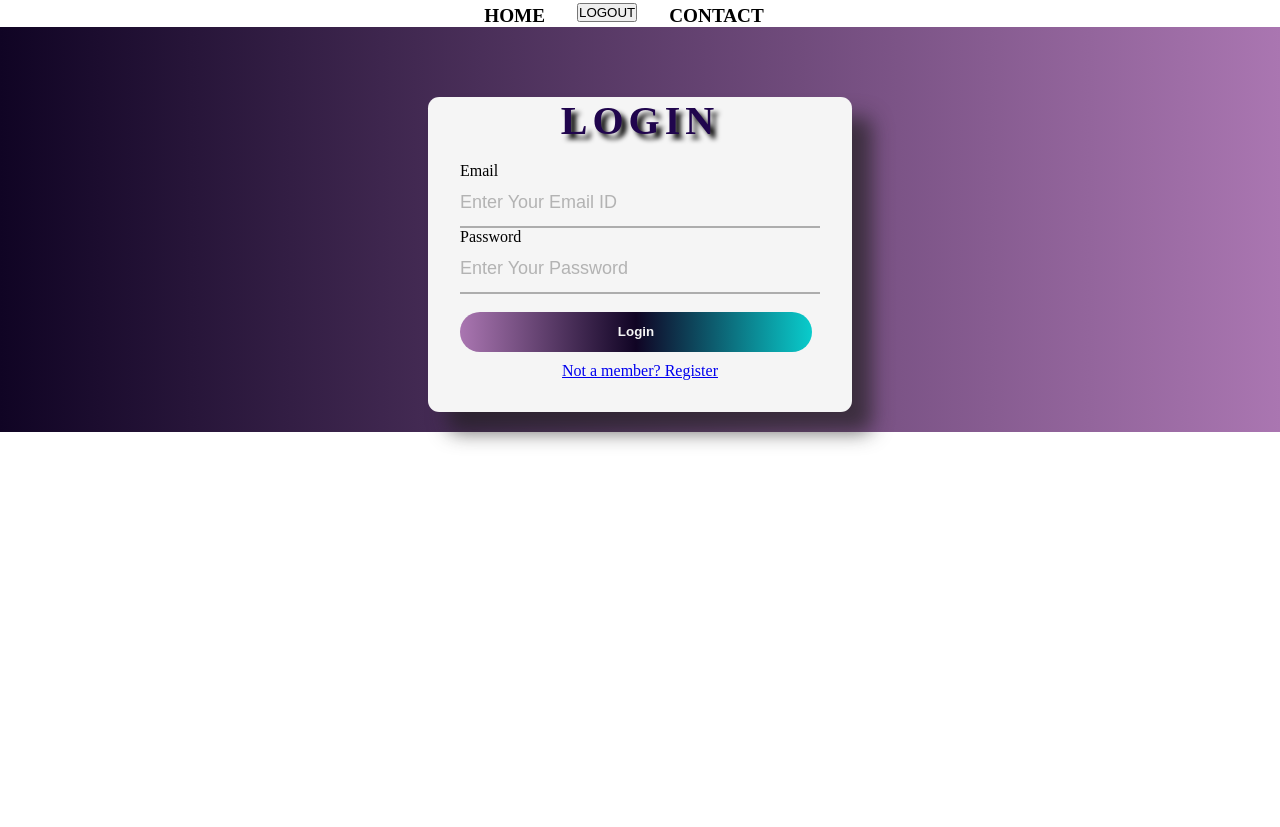
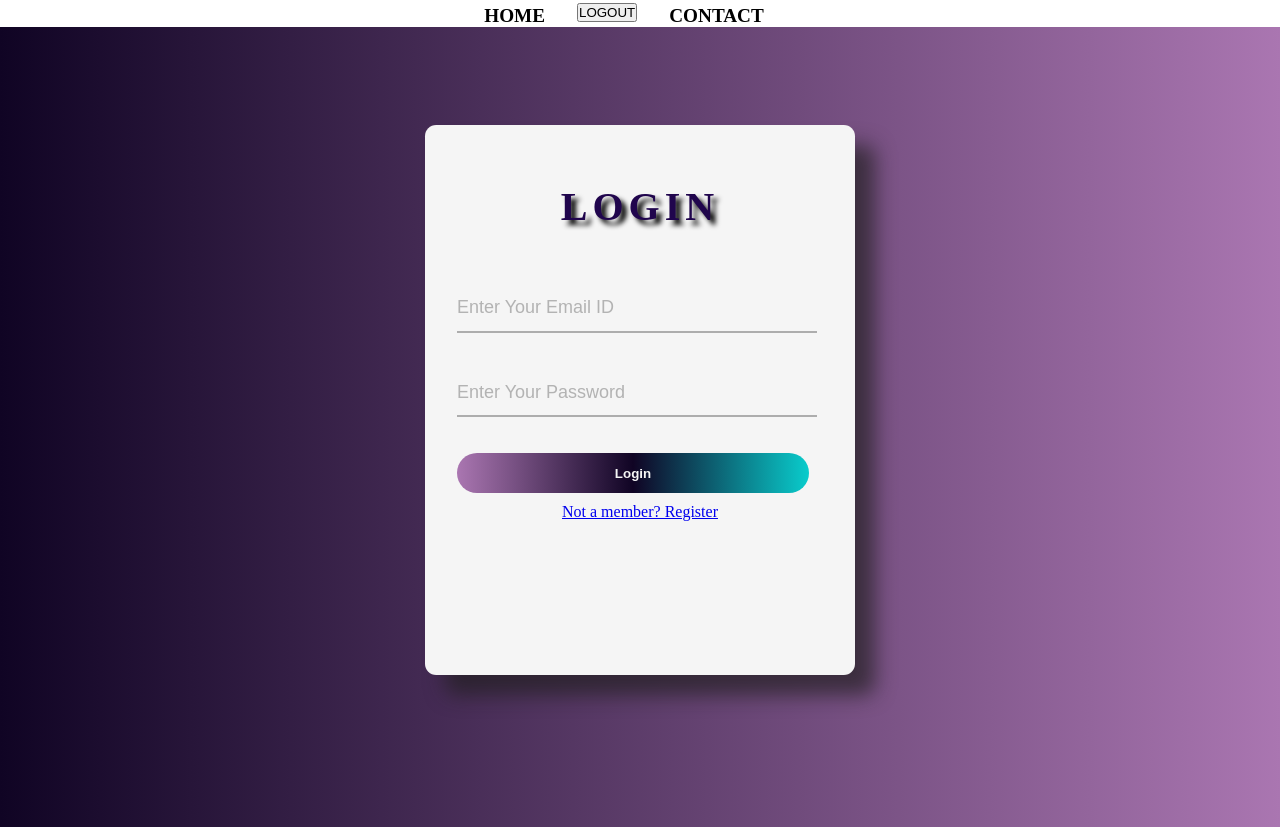
Before and after one commit to JaisonRoy/ICTAK-ID-App-Generator, a React (Create React App) app: page /login in a window 1280 px wide. Before the commit the page ends 800 px from the top, so only its background shows below. Built offline with nearby package versions, Linux system fonts and the light colour scheme.

Commit message:
Add files via upload

```diff
--- a/src/pages/login/Login.css
+++ b/src/pages/login/Login.css
@@ -1,15 +1,18 @@
-.sign {
+.login {
+    height: 100vh;
     padding-top: 50px;
-    height: 90%;
     display: flex;
     justify-content: center;
     text-align: center;
     background-image: linear-gradient(90deg, rgb(16, 4, 36), rgb(170, 118, 177));
 }
-.content {
-
-    margin-top: 20px;
-    margin-bottom: 20px;
+.loginform {
+  position: absolute;
+    transform: translate(-50%,-50%);
+    top: 50%;
+    left: 50%;
+    height: 550px;
+    width: 430px;
     text-align: left;
     background-color: whitesmoke;
     border-radius: .7em;
@@ -24,46 +27,29 @@
     text-shadow: 3px 3px 3px black;
     letter-spacing: 5px;
     color: rgb(32, 5, 77);
-
-
-
-  }
-  .fld {
+    padding-top: 50px;
+}
+  .input {
+    margin-top: 10%;
     width: 20em;
+    height: 3rem;
+    border: none;
+    background-color: whitesmoke;
+    font-size: large;
+    border-bottom: 2px solid rgba(128, 128, 128, 0.616);
   }
 
-  .fld::placeholder {
+  .input::placeholder {
     color: rgba(128, 128, 128, 0.568);
   }
 
-  .fld:focus{
+  .input:focus{
     outline: none;
     transition: ease 1s;
     border-bottom-color: black;
   }
-  .email {
-    padding-top: 0em;
-    padding-bottom: 0.5em;
-  }
-.name,
-.password,
-.cpassword
- {
-  padding-top: 0.5em;
-  padding-bottom: 0.5em;
-}
-label {
-  text-align: center;
-  font-size: small;
-  color: gray;
-}
 
-.fld{
-  border: none;
-  background-color: whitesmoke;
-  font-size: large;
-  border-bottom: 2px solid rgba(128, 128, 128, 0.616);
-}
+
   .button {
     border: none;
     font-weight: bold;
--- a/src/pages/login/Login.js
+++ b/src/pages/login/Login.js
@@ -1,15 +1,16 @@
-import React, { useState } from 'react';
+import React, { useState, useEffect } from 'react';
 import { useNavigate } from 'react-router';
 import { Link } from 'react-router-dom';
 import { validateLogin } from '../validateForm';
+import axios from 'axios';
 import './Login.css';
 
 
 const Login = ({setToken}) => {
 
-    const [formValues, setFormValues] = useState({ username: "", password: "" });
-
+    const [formValues, setFormValues] = useState({ email: "", password: "" });
     const [errorValues, setErrorValues] = useState({});
+    const [isSubmit, setIsSubmit] = useState(false)
 
     const navigate = useNavigate();
 
@@ -18,56 +19,76 @@ const Login = ({setToken}) => {
         setFormValues({ ...formValues, [name]: value });
     }
 
-    const handleSubmit = (event) => {
+    const handleSubmit = async (event) => {
         event.preventDefault();
         let validationErrors = validateLogin(formValues);
+        setIsSubmit(true);
         setErrorValues(validationErrors);
-        if(Object.keys(validationErrors).length === 0)
-            userLogin();
     }
 
-    const userLogin = async () => {
-        const uname = formValues.username;
-        const password = formValues.password;
-        const response = await fetch("/api/user/login", {
-            method: 'post',
-            body: JSON.stringify({ uname, password }),
+    useEffect(()=>{
+		if(Object.keys(errorValues).length===0 && isSubmit){
+            axios.post("/api/user/login",{
+                email:formValues.email,
+                password:formValues.password
+            },{
                 headers: {
-                'Content-Type': 'application/json'
+                    "Content-Type": "application/json"
                 }
             })
-        const body = await response.json();
+            .then(res => {
+                alert(res.data.message);
+                console.log(res.data.token);
+                localStorage.setItem("token",res.data.token)
+                if(res.data.message==="Login Successfull"){
+                    navigate('/studenthome');
+                }
+            });
+		}
+	},[errorValues])
 
-        if (body.uname === uname) {
-            setToken(body);
-            navigate("/article-list", { replace: true });
-        } else {
-            alert("Login Unsuccessful!");
-        }
-    };
+
+
+
+    // const userLogin = async () => {
+    //     const uname = formValues.username;
+    //     const password = formValues.password;
+    //     const response = await fetch("/api/user/login", {
+    //         method: 'post',
+    //         body: JSON.stringify({ uname, password }),
+    //         headers: {
+    //             'Content-Type': 'application/json'
+    //         }
+    //     })
+    //     const body = await response.json();
+
+    //     if (body.uname === uname) {
+    //         setToken(body);
+    //         navigate("/article-list", { replace: true });
+    //     } else {
+    //         alert("Login Unsuccessful!");
+    //     }
+    // };
 
     return (
-        <div className="signup">
-            <div className='sign'>
-            <form onSubmit={handleSubmit} className="content">
+            <div className='login'>
+                <form onSubmit={handleSubmit} className="loginform">
                     <h1 id="say-hello">LOGIN</h1><br />
-                <div className="email">
-                <p>Email</p>
-                <input className="fld" type="text" name="username" placeholder="Enter Your Email ID" id="email" required="" value={formValues.username} onChange={handleChange} />
+
+                    <input className="input" type="email" name="email" placeholder="Enter Your Email ID" id="email" required="" value={formValues.username} onChange={handleChange} />
                     <p className="errorText">{errorValues.username}</p>
-                </div>
-                <div className="password">
-                <p>Password</p>
-                <input className="fld" type="password" name="password" placeholder="Enter Your Password" id="password" required="" value={formValues.password} onChange={handleChange} />
+
+                    <input className="input" type="password" name="password" placeholder="Enter Your Password" id="password" required="" value={formValues.password} onChange={handleChange} />
                     <p className="errorText">{errorValues.password}</p>
-                </div>
-                <br />
+                    <br /> <br/>
+
                     <button className="button">Login</button>
+
                     <div className="redirect">
                     <Link to="/signup" className="signupLink">Not a member? Register</Link>
                     </div>
+
                 </form>
-            </div>
             </div>
     );
 };
--- a/src/pages/signup/Signup.css
+++ b/src/pages/signup/Signup.css
@@ -1,4 +1,5 @@
-.box {
+.signup {
+  height: 100vh;
     display: flex;
     justify-content: center;
     text-align: center;
@@ -6,8 +7,12 @@
 }
 
 .content {
-    margin-top: 20px;
-    margin-bottom: 20px;
+  position: absolute;
+  transform: translate(-50%,-50%);
+  top: 50%;
+  left: 50%;
+  height: 580px;
+  width: 430px;
     text-align: left;
     background-color: whitesmoke;
     border-radius: .7em;
@@ -17,8 +22,13 @@
 }
 
 .fld {
+  margin-top: 5%;
   width: 20em;
   height: 3rem;
+  border: none;
+  background-color: whitesmoke;
+  font-size: large;
+  border-bottom: 2px solid rgba(128, 128, 128, 0.616);
 }
 
 .fld::placeholder {
@@ -37,10 +47,10 @@
   font-weight: bold;
   text-shadow: 5px 5px 5px black
 }
-.companyName,
+/* .companyName,
 .name,
-.password,
-.cpassword,
+.password, */
+/* .cpassword,
 .email {
   padding-top: 0em;
   padding-bottom: 0em;
@@ -51,15 +61,7 @@
 .cpassword,
 .email, p{
   margin-bottom: 0px;
-}
-
-
-.fld{
-  border: none;
-  background-color: whitesmoke;
-  font-size: large;
-  border-bottom: 2px solid rgba(128, 128, 128, 0.616);
-}
+} */
 
 .button {
   border: none;
--- a/src/pages/signup/Signup.js
+++ b/src/pages/signup/Signup.js
@@ -1,16 +1,16 @@
-import React, { useState } from 'react';
+import React, { useState,useEffect } from 'react';
 import { useNavigate } from 'react-router';
 import { validateSignup } from '../validateForm';
 import { Link } from 'react-router-dom';
+import axios from 'axios';
 import './Signup.css';
-
 
 
 const Signup = () => {
 
-    const [formValues, setFormValues] = useState({ username: "", email: "", password: "", retypePsw: "" });
-
+    const [formValues, setFormValues] = useState({ username: "", email: "", password: "", cpassword: "" });
     const [errorValues, setErrorValues] = useState({});
+    const [isSubmit, setIsSubmit] = useState(false);
 
     const navigate = useNavigate();
 
@@ -22,62 +22,50 @@ const Signup = () => {
     const handleSubmit = (event) => {
         event.preventDefault();
         let validationErrors = validateSignup(formValues);
+        setIsSubmit(true);
         setErrorValues(validationErrors);
-        if(Object.keys(validationErrors).length === 0)
-            signupDetails();
     }
 
-    const signupDetails = async () => {
-        const uname = formValues.username;
-        const email = formValues.email;
-        const password = formValues.password;
-        const response = await fetch("/api/user/signup", {
-            method: 'post',
-            body: JSON.stringify({ uname, email, password }),
-            headers: {
-                'Content-Type': 'application/json'
+    useEffect(() => {
+		if (Object.keys(errorValues).length === 0 && isSubmit) {
+			    axios.post("/api/user/reg", {
+					name:formValues.username,
+					email:formValues.email,
+					password:formValues.password
+				}).then((res)=>{
+                    alert(res.data.message);
+                    if(res.data.message ==='Successfully Registered. Please Log In')
+                    { navigate("/login", { replace: true }); }
+                })
 		}
-        })
-        const body = await response.json();
+	}, [errorValues]);
 
-        if (body.status === "Success") {
-            alert("Signup Successful");
-            navigate("/login", { replace: true });
-        } else {
-            alert("Signup Unsuccessful!");
-        }
-    };
 
     return (
         <div className="signup">
-            <div className= "box">
                 <form onSubmit={handleSubmit} className="content">
                     <h1 id="say-hello">SIGN UP</h1><br />
-                <div className="name">
-                <p>Name</p>
+
                     <input className="fld" type="text" id="name" name="username" placeholder="Enter Your Name" required="" value={formValues.username} onChange={handleChange} />
                     <p className="errorText">{errorValues.username}</p>
-                </div>
-                <div className="email">
-                <p>Email</p>
+
                     <input className="fld"  type="email" id="email" name="email" placeholder="Enter Your Email Address" required="" value={formValues.email} onChange={handleChange} />
                     <p className="errorText">{errorValues.email}</p>
-                </div>
-                <div className="password">
-                <p>Password</p>
+
                     <input className="fld" type="password" id="password" name="password" placeholder="Enter Your Password" required="" value={formValues.password} onChange={handleChange} />
                     <p className="errorText">{errorValues.password}</p>
-                </div>
-                <div className="cpassword">
-                <p>Confirm Password</p>
-                <input className="fld" type="password" id="cpassword" name="retypePsw" placeholder="Confirm Your Password" required="" value={formValues.retypePsw} onChange={handleChange} />
-                <br /><br /></div>
+
+                    <input className="fld" type="password" id="cpassword" name="cpassword" placeholder="Confirm Your Password" required="" value={formValues.cpassword} onChange={handleChange} />
+                    <p className="errorText">{errorValues.cpassword}</p>
+                    <br /><br />
+
                     <button className="button" type="submit" >Sign up</button>
+
                     <div className="redirect">
                         <Link to="/login">Already registered? Login</Link>
                     </div>
+
                 </form>
-            </div>
             </div>
     );
 };
```
Also changed, not shown: src/pages/validateForm.js (+9 -4 lines). Lines whose indentation alone changed are shown as unchanged.
